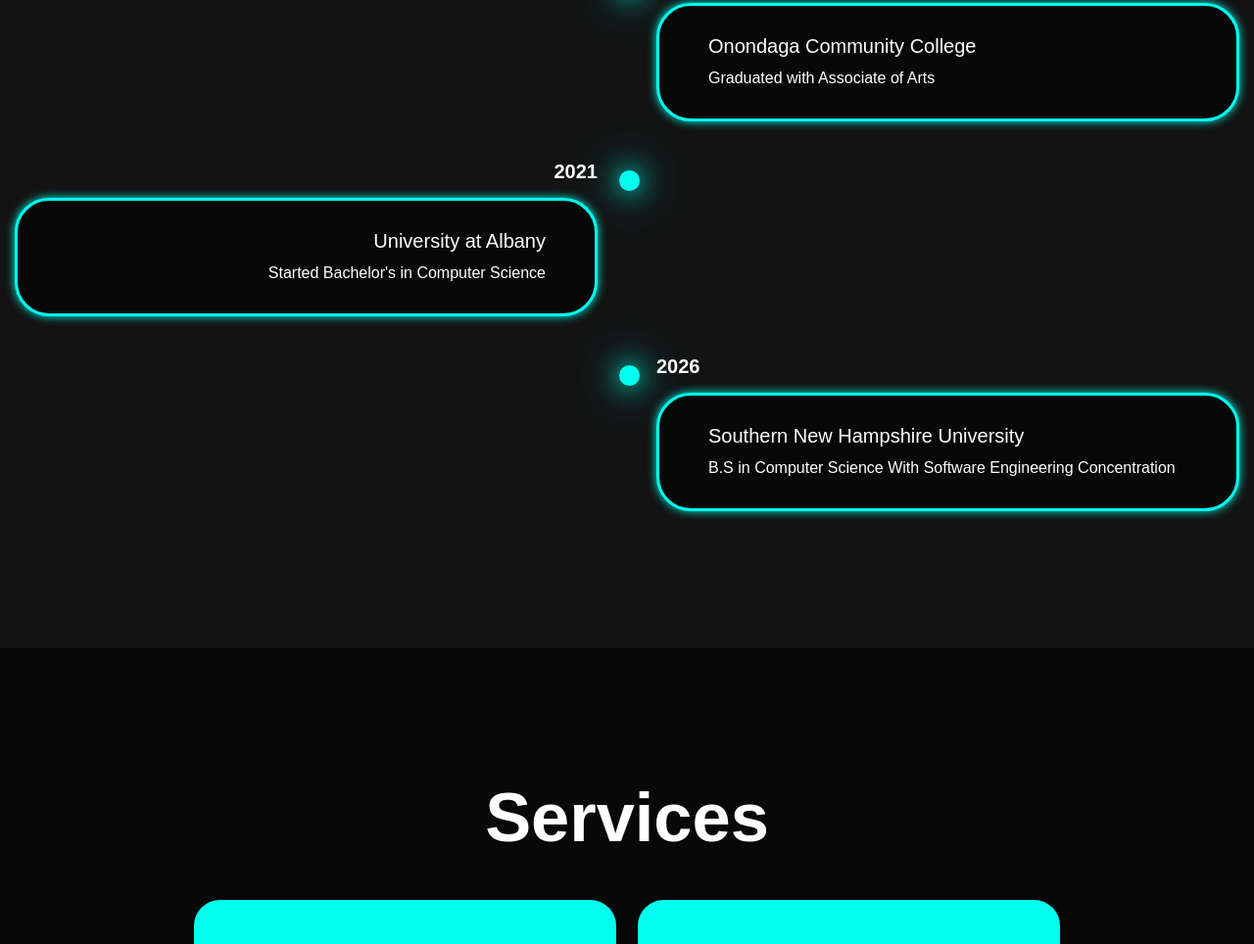
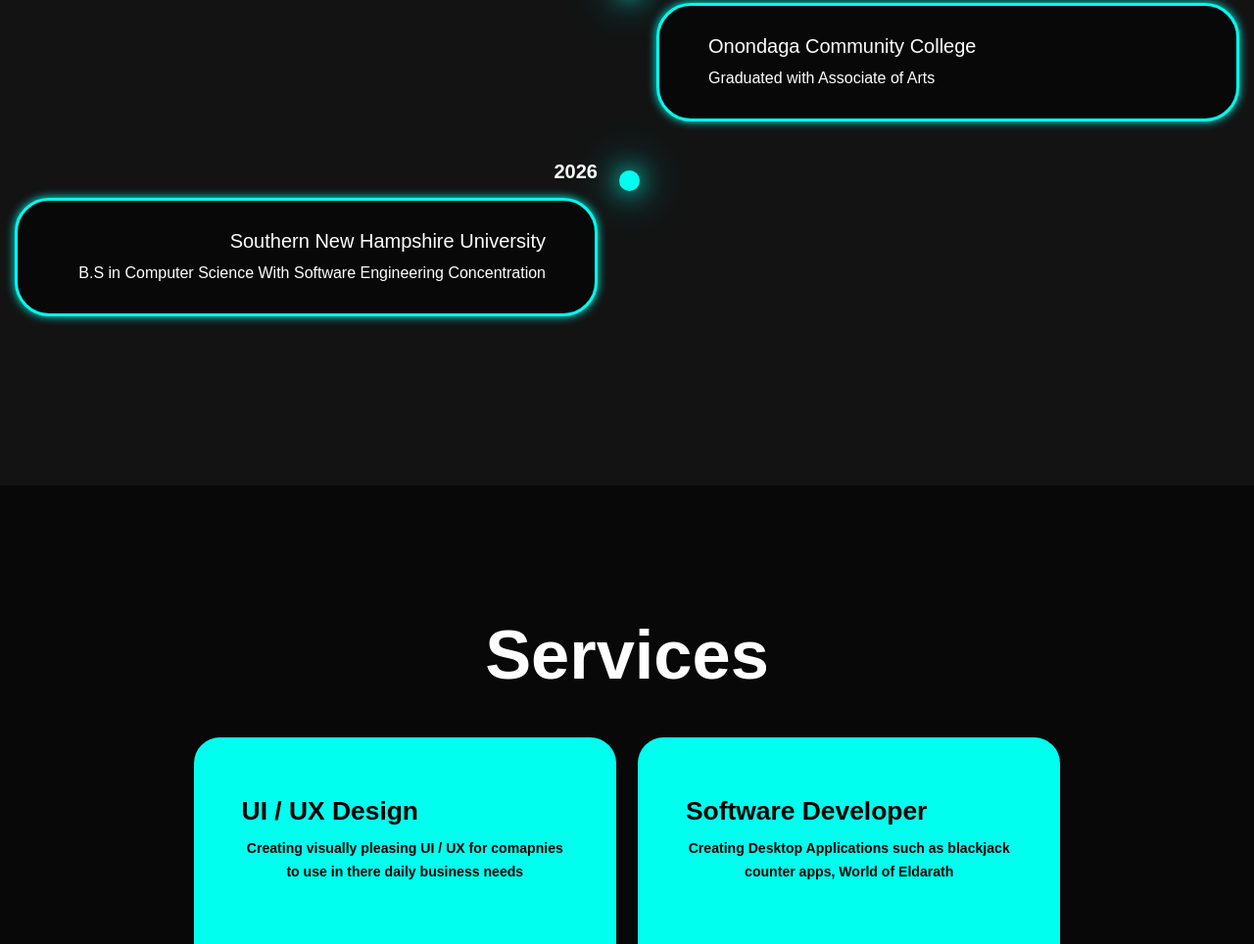
Before and after one commit to Hubbell315/Website, a plain HTML site: page index.html in a window 1280 px wide. Shown: the part 1104-2068 px from the top of the page at 98% size. Drawn offline with nearby package versions, Linux system fonts and the light colour scheme.

Commit message:
Modify education timeline in index.html

```diff
--- a/index.html
+++ b/index.html
@@ -56,15 +56,7 @@
                     <p>Graduated with Associate of Arts</p>
                 </div>
 
-        </div>
-        <div class = "timeline-item">
-            <div class = "timeline-dot"> </div>
-                <div class = "timeline-date">2021
-                </div>
-                <div class = "timeline-content">
-                    <h3> University at Albany</h3>
-                    <p>Started Bachelor's in Computer Science</p>
-                </div>
+
 
         </div>
         <div class = "timeline-item">
```
